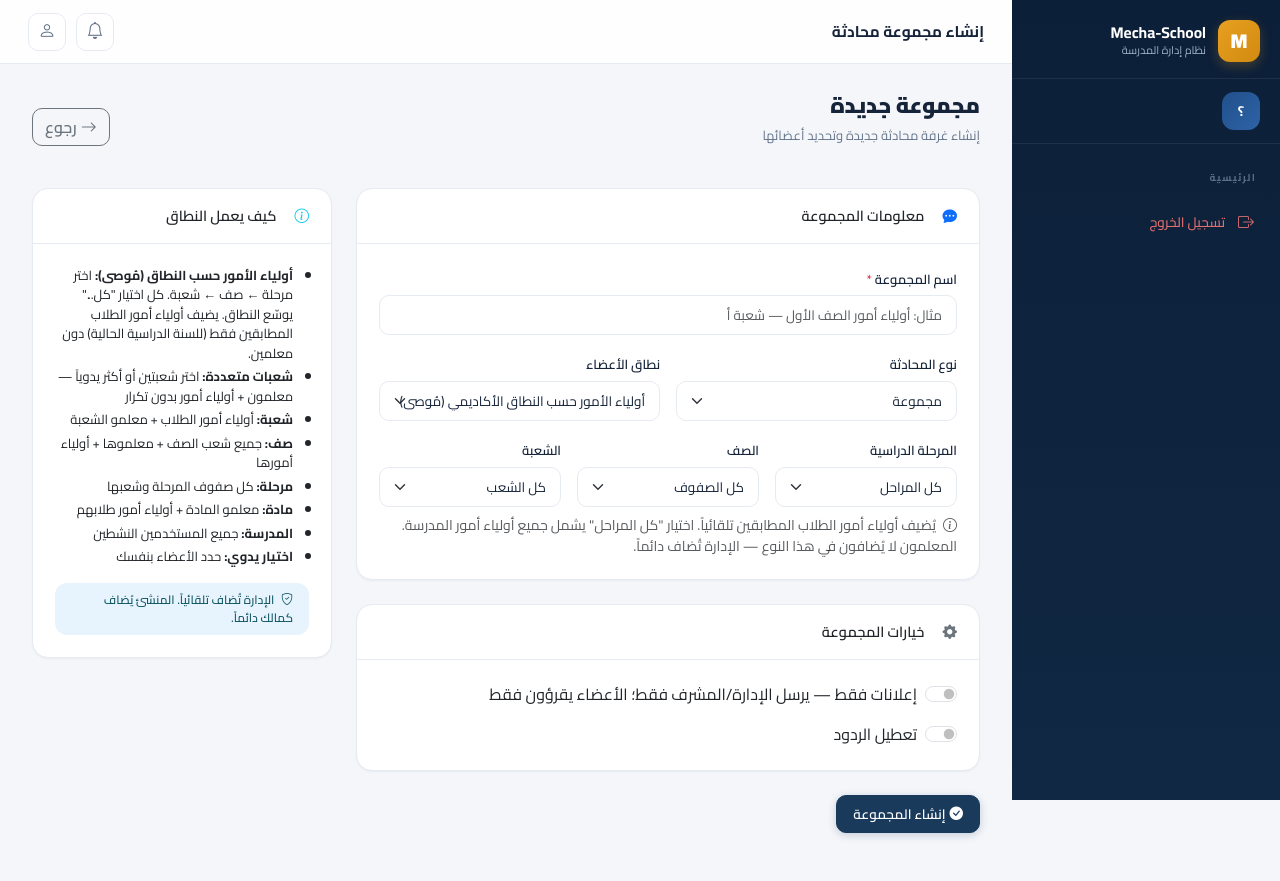
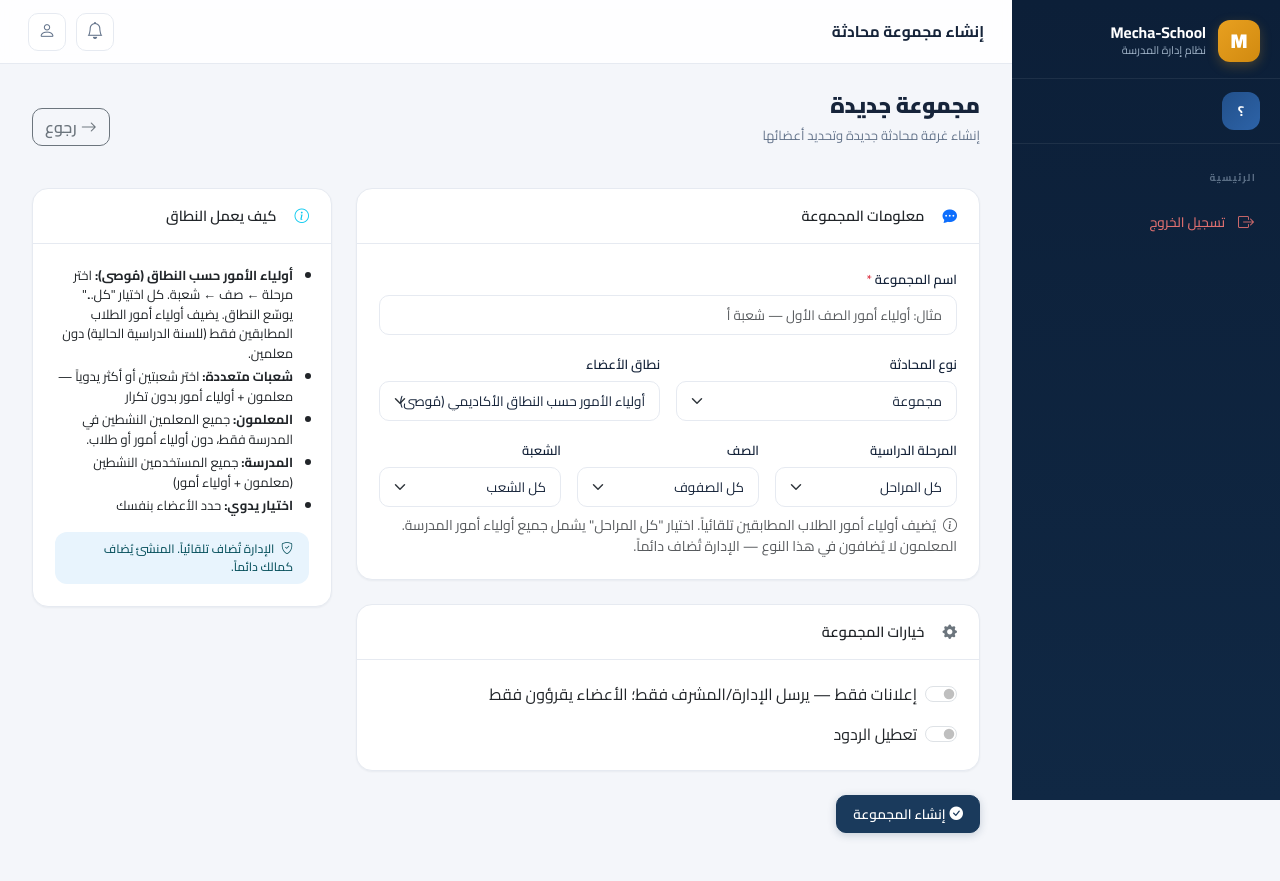
Before and after one commit to mechashcool/mecha-school, a Python web app: template app/templates/chat/create_room.html in a window 1280 px wide. Run offline with Jinja, Linux system fonts and the light colour scheme; the template is opened without the code that fills it, so the values that code supplies are empty.

Commit message:
Add teachers chat group scope

```diff
--- a/app/templates/chat/create_room.html
+++ b/app/templates/chat/create_room.html
@@ -67,9 +67,7 @@ var SECTIONS_PREVIEW_URL = "{{ url_for('chat.sections_preview') }}";
                       onchange="updateScopeFields()">
                 <option value="parent_scope">أولياء الأمور حسب النطاق الأكاديمي (مُوصى)</option>
                 <option value="multi_section">شعبات متعددة (معلمون + أولياء أمور)</option>
-                <option value="section">شعبة واحدة</option>
-                <option value="grade">صف كامل</option>
-                <option value="stage">مرحلة دراسية</option>
+                <option value="teachers">المعلمون</option>
                 <option value="school">المدرسة كاملاً</option>
                 <option value="custom">اختيار يدوي</option>
               </select>
@@ -148,50 +146,6 @@ var SECTIONS_PREVIEW_URL = "{{ url_for('chat.sections_preview') }}";
               <div id="previewLoading" class="text-center text-muted py-3 small" style="display:none">
                 <div class="spinner-border spinner-border-sm me-2" role="status"></div>جاري حساب الأعضاء...
               </div>
-            </div>
-
-            {# ══ SINGLE SECTION ═══════════════════════════════ #}
-            <div id="sectionField" class="col-md-6 scope-field d-none">
-              <label class="form-label">الشعبة</label>
-              <select name="section_id" class="form-select">
-                <option value="">— اختر —</option>
-                {% for item in grades_tree %}
-                  {% if item.sections %}
-                  <optgroup label="{{ item.grade.name }}">
-                    {% for sec in item.sections %}
-                    <option value="{{ sec.id }}">{{ sec.name }}</option>
-                    {% endfor %}
-                  </optgroup>
-                  {% endif %}
-                {% endfor %}
-              </select>
-            </div>
-
-            {# ══ GRADE ════════════════════════════════════════ #}
-            <div id="gradeField" class="col-md-6 scope-field d-none">
-              <label class="form-label">الصف</label>
-              <select name="grade_id" class="form-select">
-                <option value="">— اختر —</option>
-                {% for item in grades_tree %}
-                <option value="{{ item.grade.id }}">{{ item.grade.name }}</option>
-                {% endfor %}
-              </select>
-            </div>
-
-            {# ══ STAGE ════════════════════════════════════════ #}
-            <div id="stageField" class="col-md-6 scope-field d-none">
-              <label class="form-label">المرحلة الدراسية</label>
-              {% if stages %}
-              <select name="stage" class="form-select">
-                <option value="">— اختر —</option>
-                {% for st in stages %}
-                <option value="{{ st }}">{{ st }}</option>
-                {% endfor %}
-              </select>
-              {% else %}
-              <input type="text" name="stage" class="form-control"
-                     placeholder="مثال: primary / middle / high">
-              {% endif %}
             </div>
 
             {# ══ PARENT SCOPE (hierarchical) — default scope ══ #}
@@ -333,11 +287,8 @@ var SECTIONS_PREVIEW_URL = "{{ url_for('chat.sections_preview') }}";
           <ul class="mb-3 ps-3">
             <li class="mb-1"><b>أولياء الأمور حسب النطاق (مُوصى):</b> اختر مرحلة ← صف ← شعبة. كل اختيار "كل..." يوسّع النطاق. يضيف أولياء أمور الطلاب المطابقين فقط (للسنة الدراسية الحالية) دون معلمين.</li>
             <li class="mb-1"><b>شعبات متعددة:</b> اختر شعبتين أو أكثر يدوياً — معلمون + أولياء أمور بدون تكرار</li>
-            <li class="mb-1"><b>شعبة:</b> أولياء أمور الطلاب + معلمو الشعبة</li>
-            <li class="mb-1"><b>صف:</b> جميع شعب الصف + معلموها + أولياء أمورها</li>
-            <li class="mb-1"><b>مرحلة:</b> كل صفوف المرحلة وشعبها</li>
-            <li class="mb-1"><b>مادة:</b> معلمو المادة + أولياء أمور طلابهم</li>
-            <li class="mb-1"><b>المدرسة:</b> جميع المستخدمين النشطين</li>
+            <li class="mb-1"><b>المعلمون:</b> جميع المعلمين النشطين في المدرسة فقط، دون أولياء أمور أو طلاب.</li>
+            <li class="mb-1"><b>المدرسة:</b> جميع المستخدمين النشطين (معلمون + أولياء أمور)</li>
             <li class="mb-1"><b>اختيار يدوي:</b> حدد الأعضاء بنفسك</li>
           </ul>
           <div class="alert alert-info py-2 mb-0" style="font-size:12px">
@@ -462,9 +413,6 @@ function updateScopeFields() {
   var map = {
     'multi_section': 'multiSectionField',
     'parent_scope':  'parentScopeField',
-    'section':       'sectionField',
-    'grade':         'gradeField',
-    'stage':         'stageField',
     'custom':        'customField',
   };
   var target = map[scope];
```
Also changed, not shown: app/blueprints/chat/__init__.py (+17 -2 lines).
